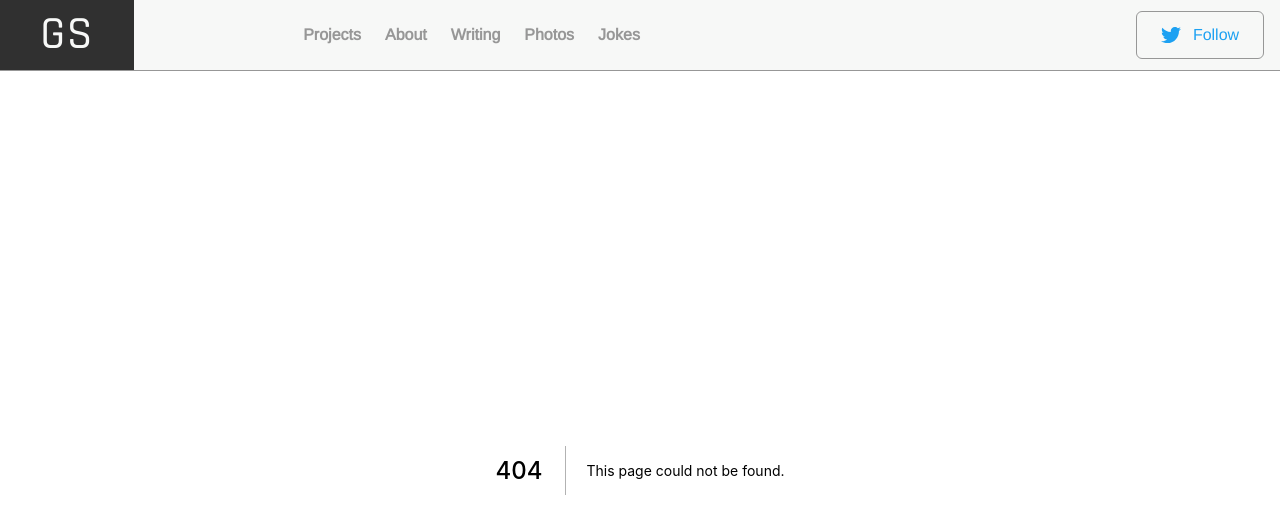
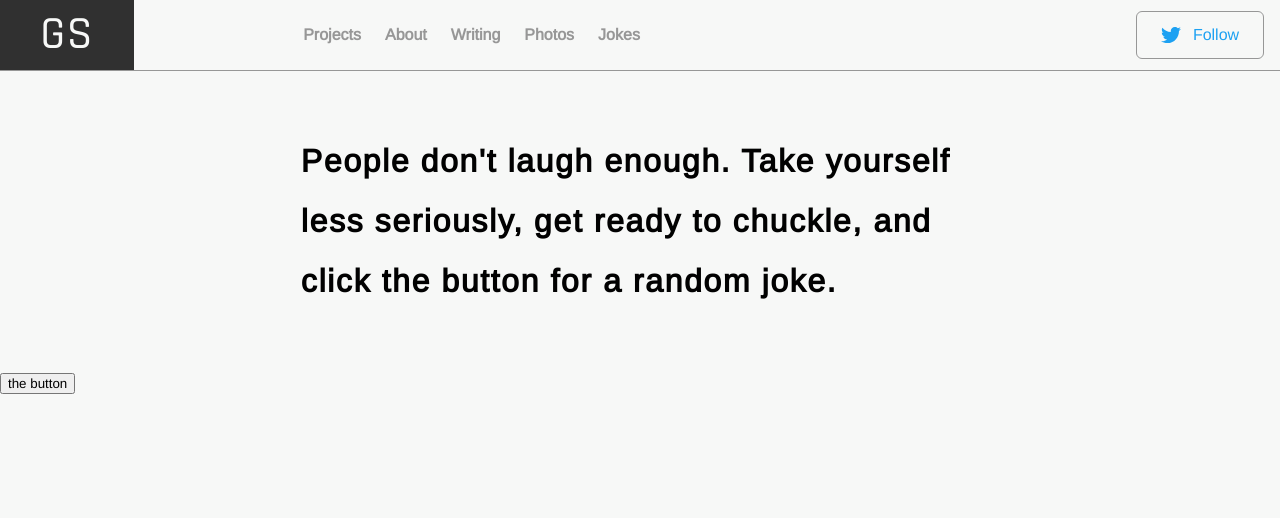
Before and after one commit to grahamsabin/Personal_Website_NextJs, a Next.js app: page /jokes in a window 1280 px wide. Before the commit this address had no page. Shown: the top 518 px of the page. Built offline with nearby package versions, Linux system fonts and the light colour scheme.

Commit message:
day 3 - joke page outlined

```diff
--- a/components/navbar.js
+++ b/components/navbar.js
@@ -60,7 +60,7 @@ export default function Navbar() {
                             </a>
                         </Link>
 
-                        <Link href="/contact">
+                        <Link href="/jokes">
                             <a className={`navbar-item ${styles.navbarText}`}>
                                 Jokes
                             </a>
--- /dev/null
+++ b/pages/jokes.js
@@ -0,0 +1,47 @@
+import { useState } from 'react';
+import style from '../scss/jokes.module.scss';
+
+export default function Jokes() {
+
+    const [firstClick, setFirstClick] = useState(true);
+    const [showJoke, setShowJoke] = useState(false);
+    const [showPunch, setShowPunch] = useState(false);
+
+    const  ToggleJokes = () => {
+        setFirstClick(false);
+        setShowJoke(true);
+    }
+
+    const  ShowPunch = () => {
+        setShowPunch(!showPunch);
+    }
+
+    return (
+        <>
+            <div className={`${style.introTextSpacing} ${style.center}`}>
+                <h1 className={`${style.introText}`}>
+                    People don't laugh enough. Take yourself less seriously, get ready to chuckle, and click the button for a random joke.
+                </h1>
+            </div>
+
+            <div>
+                <button onClick={ToggleJokes}>{firstClick ? "the button" : "again"}</button>
+
+                {showJoke ?
+                    <div>
+                        <p>What happened when the chicken crossed the rode?</p>
+                        <button onClick={ShowPunch}>{showPunch ? "Hide Punchline" : "Show Punchline"}</button>
+                    </div>
+                    : <></>
+                }
+
+                {showPunch ?
+                    <p>It never even crossed!</p>
+                    : <></>
+                }
+            </div>
+
+
+        </>
+    )
+}
--- /dev/null
+++ b/scss/jokes.module.scss
@@ -0,0 +1,25 @@
+@import './colors.scss';
+
+
+
+
+
+//TEXT SECTION STYLING
+
+.introText {
+    // font-size: 2.25rem;
+    font-size: 2.5vw;
+    color: $app-black;
+    font-weight: bold;
+    // line-height: 3.5rem;
+    line-height: 7.5vh;
+    letter-spacing: .1rem;
+}
+
+// .introTextSpacing {
+//     margin: 3.5rem 22.5rem;
+// }
+
+.introTextSpacing {
+    margin: 7.5vh 23.5vw;
+}
```
